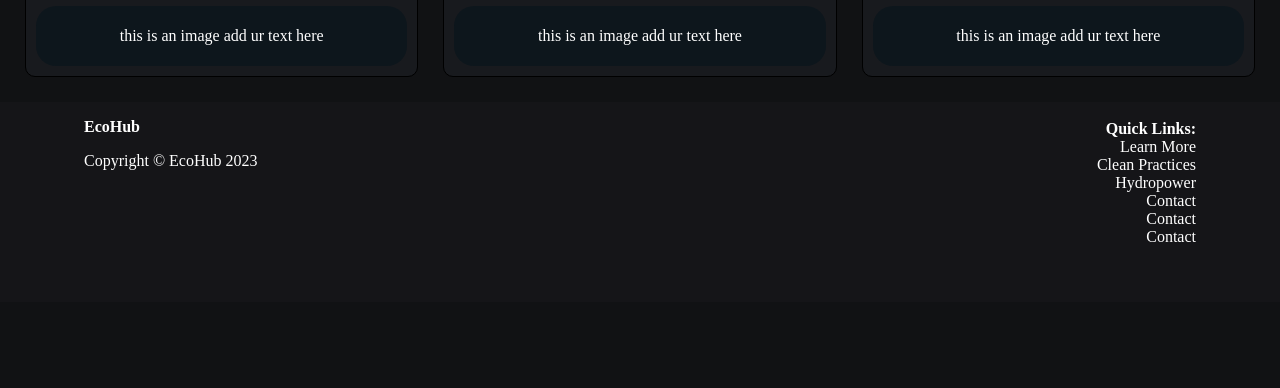
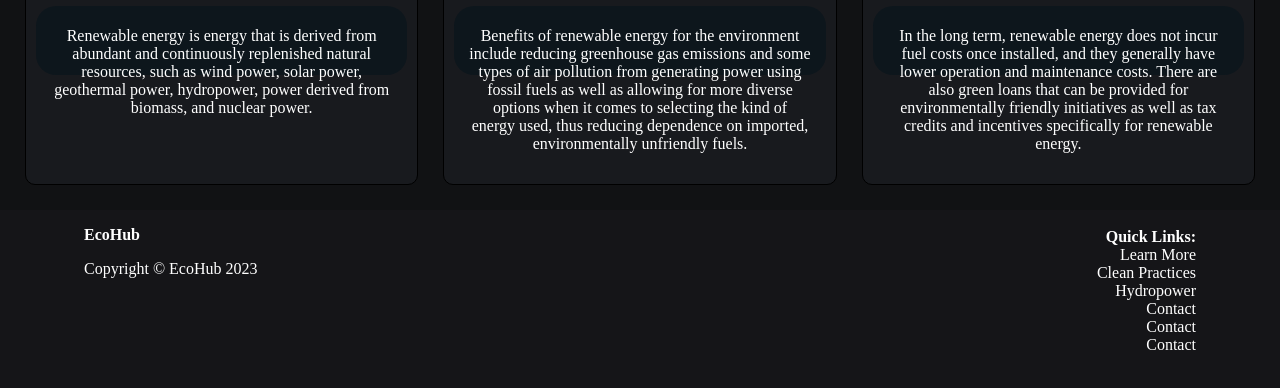
Before and after one commit to Hyperion3224/TsaWebmaster2024, a plain HTML site: page Pages/Home.html in a window 1280 px wide. Shown: the part 1734-2122 px from the top of the page. Before the commit the page ends 2036 px from the top, so only its background shows below. Drawn offline with Linux system fonts and the light colour scheme.

Commit message:
added renewable energy info to homepage cards

```diff
--- a/Pages/Home.html
+++ b/Pages/Home.html
@@ -58,7 +58,9 @@
 					<img src="https://www.w3schools.com/css/img_5terre.jpg">
 				</div>
 				<div class="cardTxt">
-					<p>this is an image add ur text here</p>
+					<p>
+						Renewable energy is energy that is derived from abundant and continuously replenished natural resources, such as wind power, solar power, geothermal power, hydropower, power derived from biomass, and nuclear power.
+					</p>
 				</div>
 			</div>
 			<div class="card">
@@ -66,7 +68,9 @@
 					<img src="https://www.w3schools.com/css/img_5terre.jpg">
 				</div>
 				<div class="cardTxt">
-					<p>this is an image add ur text here</p>
+					<p>
+						Benefits of renewable energy for the environment include reducing greenhouse gas emissions and some types of air pollution from generating power using fossil fuels as well as allowing for more diverse options when it comes to selecting the kind of energy used, thus reducing dependence on imported, environmentally unfriendly fuels.
+					</p>
 				</div>
 			</div>
 			<div class="card">
@@ -74,7 +78,9 @@
 					<img src="https://www.w3schools.com/css/img_5terre.jpg">
 				</div>
 				<div class="cardTxt">
-					<p>this is an image add ur text here</p>
+					<p>
+						In the long term, renewable energy does not incur fuel costs once installed, and they generally have lower operation and maintenance costs. There are also green loans that can be provided for environmentally friendly initiatives as well as tax credits and incentives specifically for renewable energy.
+					</p>
 				</div>
 			</div>
 		</div>
--- a/Styles/DesktopCSS.css
+++ b/Styles/DesktopCSS.css
@@ -268,6 +268,12 @@ div.cardTxt {
   font-size: medium;
   padding-top:5px;
   padding-bottom: 5px;
+  height: calc(100% - 418px);
+}
+
+.cardTxt p {
+  padding-left: 15px;
+  padding-right: 15px;
 }
 
 div.infoCard {
```
